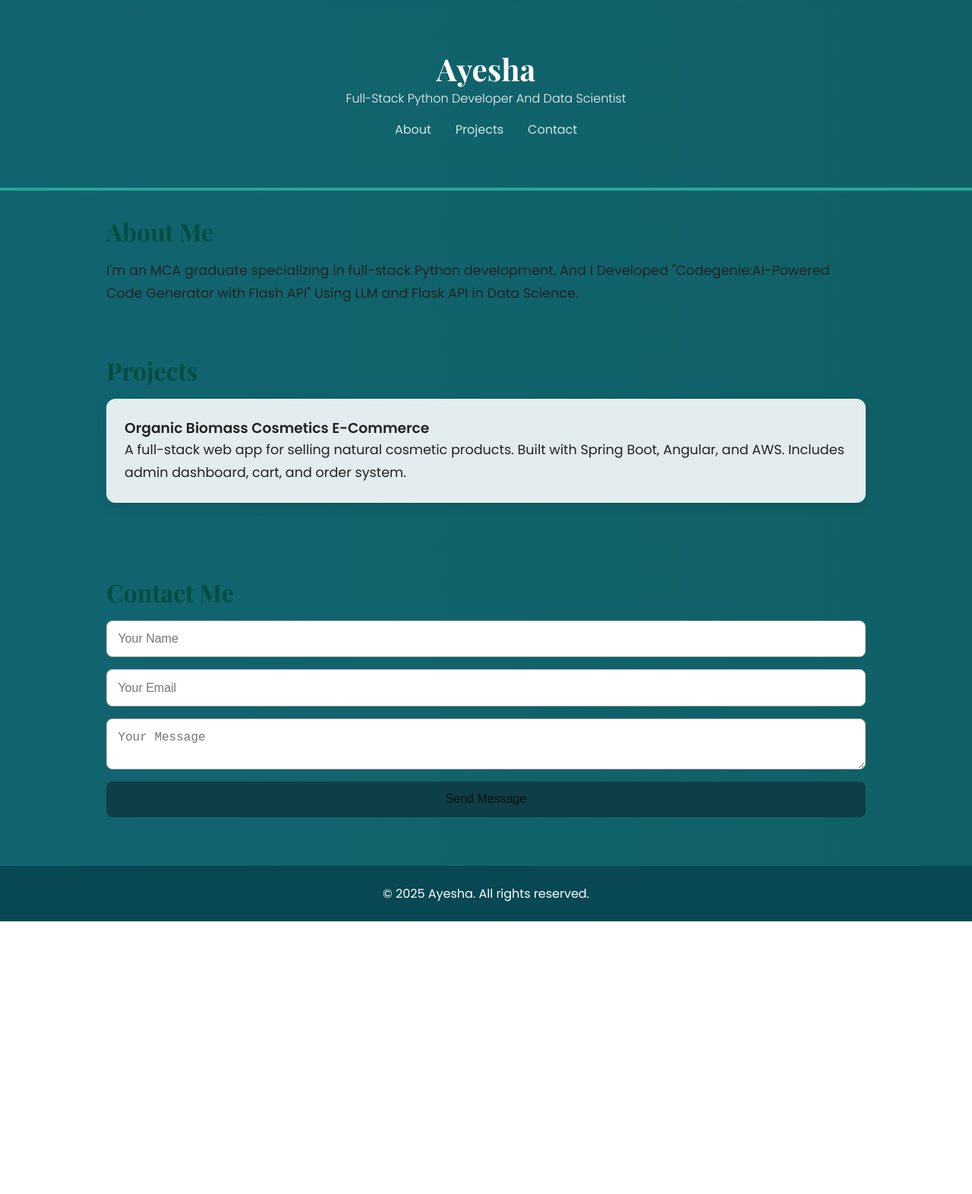
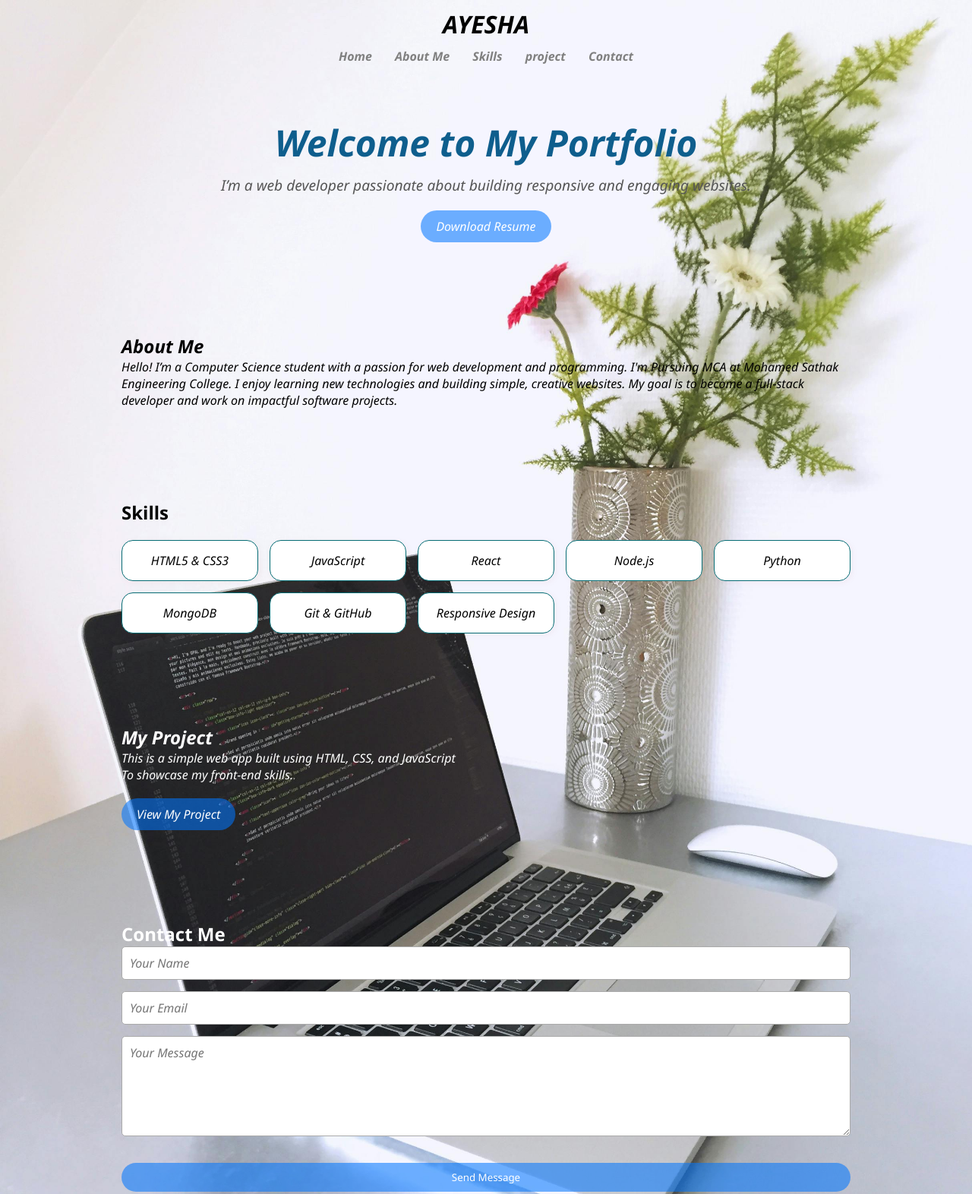
Before and after one commit to shafayesha/portfoliio, a plain HTML site: page index.html in a window 1280 px wide. Shown: the top 1572 px of the page at 76% size. Before the commit the page ends 1213 px from the top, so only its background shows below. Drawn offline with nearby package versions, Linux system fonts and the light colour scheme.

Commit message:
Add files via upload

```diff
--- a/index.html
+++ b/index.html
@@ -3,239 +3,193 @@
 <head>
   <meta charset="UTF-8" />
   <meta name="viewport" content="width=device-width, initial-scale=1.0"/>
-  <title>Ayesha| Portfolio</title>
-  <link href="https://fonts.googleapis.com/css2?family=Playfair+Display:wght@500;700&family=Poppins:wght@300;400;600&display=swap" rel="stylesheet">
+  <title>My Portfolio</title>
   <style>
-    /* Embedded CSS */
     * {
-      margin: 0;
-      padding: 0;
+      margin: 0; padding: 0;
       box-sizing: border-box;
+      font-family: 'Segoe UI', sans-serif;
     }
+    body {
 
-    body, html {
-      height: 100%;
-      font-family: 'Poppins', sans-serif;
-      background: linear-gradient(to right, #116570, #106066);
-      color: #222;
+      background: #f2f2f2;
+      color: black;
+      background: url('img2.jpg');
+      background-size: cover;
+
     }
+    header {
 
-    .background-overlay {
-      backdrop-filter: blur(6px);
+      padding: 10px 0;
+      font-style: italic;
+      text-align: center;
+
+
     }
+    nav {
+      display: flex;
+      justify-content: center;
+      gap: 30px;
+      margin-top: 10px;
+    }
+    nav a {
+      color:gray;
+      text-decoration: none;
+      font-weight: bold;
+    }
+    nav a:hover {
+      text-decoration: underline;
 
-    h1 {
-      font-family: 'Playfair Display', serif;
-      font-size: 2.5rem;
-      color: #fff;
     }
-
-    .subtitle {
-      font-weight: 300;
-      color: #f5f5f5;
-      margin-bottom: 10px;
-    }
-
-    .container {
-      width: 90%;
+    section {
+      padding: 60px 20px;
       max-width: 1000px;
       margin: auto;
-      padding: 2rem 0;
     }
+    .home {
+      text-align: center;
+      font-style: italic;
+    }
+    .home h1 {
+      font-size: 3em;
+      color: #0e5e8d;
+    }
+    .home p {
+      font-size: 1.2em;
+      color: #555;
+      margin-top: 10px;
 
-    header {
-      background: rgb(9, 85, 85) blue(0, 77, 64, 0.9);
-      padding: 2rem 0;
+    }
+    .btn {
+      background: #0077ff8f;
+      color: white;
+      padding: 10px 20px;
+      border: none;
+      border-radius: 25px;
+      margin-top: 20px;
+      cursor: pointer;
+      text-decoration: none;
+      display: inline-block;
+    }
+    .btn:hover {
+      background: #095b92be;
+
+    }
+    .skills ul {
+      list-style: none;
+      display: grid;
+      grid-template-columns: repeat(auto-fit, minmax(150px, 1fr));
+      gap: 15px;
+      margin-top: 20px;
+    }
+    .skills li {
+      background: #fff;
+      padding: 15px;
+      border: 1px solid #056c74;
+      font-style: italic;
+      border-radius: 15px;
       text-align: center;
-      border-bottom: 4px solid #26a69a;
+      box-shadow: 2px 2px 10px rgba(156, 49, 6, 0.05);
     }
-
-    nav ul {
-      list-style: none;
-      display: flex;
-      justify-content: center;
-      gap: 2rem;
-      margin-top: 1rem;
-    }
-
-    nav a {
-      text-decoration: none;
-      color: #cde8e5;
-      font-weight: 500;
-      transition: 0.3s ease;
-    }
-
-    nav a:hover {
-      color: #ffffff;
-    }
-
-    section h2 {
-      font-family: 'Playfair Display', serif;
-      font-size: 2rem;
-      margin-bottom: 1rem;
-      color: #004d40;
-    }
-
-    section p {
-      font-size: 1.1rem;
-      line-height: 1.7;
-    }
-
-    .project {
-      background: #ffffffe1;
-      padding: 1.5rem;
-      border-radius: 12px;
-      box-shadow: 0 4px 15px rgba(0,0,0,0.1);
-      margin-bottom: 2rem;
-    }
-
-    form {
+    .contact form {
       display: flex;
       flex-direction: column;
-      gap: 1rem;
+      gap: 15px;
+
     }
+    .contact input, .contact textarea {
+      padding: 10px;
+      border-radius: 5px;
+      border: 1px solid #aaa;
+      font-size: 1em;
+      font-style: italic;
+    }
+    footer {
+      background: #0e5e8d;
+      color: white;
+      text-align: center;
+      padding: 15px 0;
+      margin-top: 40px;
+    }
+    #about{
+        font-size: medium;
+        font-style: italic;
 
-    input, textarea {
-      padding: 0.9rem;
-      border: 1px solid #bbb;
-      border-radius: 8px;
-      font-size: 1rem;
     }
-
-    button {
-      background: #0e3f47;
-      color: rgb(4, 15, 13);
-      border: none;
-      padding: 0.9rem;
-      border-radius: 8px;
-      cursor: pointer;
-      font-size: 1rem;
-      transition: 0.3s ease;
+    #project{
+      color: white;
+      font-style: italic;
     }
-
-    button:hover {
-      background: #007179;
+    #contact{
+      color: white;
     }
-
-    #formMessage {
-      transition: opacity 0.5s ease;
-      font-weight: 500;
-    }
-
-    footer {
-      text-align: center;
-      padding: 1.5rem;
-      background: #074853;
-      color: #fff;
-      margin-top: 2rem;
-    }
-
-    @media (max-width: 600px) {
-      nav ul {
-        flex-direction: column;
-      }
-
-      h1 {
-        font-size: 2rem;
-      }
-
-      section h2 {
-        font-size: 1.6rem;
-      }
+    nav a:hover {
+    color: black;
     }
     </style>
 </head>
 <body>
-  <div class="background-overlay">
+
   <header>
-      <div class="container">
-        <h1>Ayesha</h1>
-        <p class="subtitle">Full-Stack Python Developer And Data Scientist</p>
+    <h1>AYESHA</h1>
     <nav>
-          <ul>
-            <li><a href="#about">About</a></li>
-            <li><a href="#projects">Projects</a></li>
-            <li><a href="#contact">Contact</a></li>
-          </ul>
+      <a href="#home">Home</a>
+      <a href="#about">About Me</a>
+      <a href="#skills">Skills</a>
+      <a href="#project">project</a>
+      <a href="#contact">Contact</a>
     </nav>
-      </div>
   </header>
 
-    <section id="about" class="container">
-      <h2>About Me</h2>
-      <p>
-        I'm an MCA graduate specializing in full-stack Python development. And I Developed "Codegenie:AI-Powered Code Generator with Flash API" Using LLM and Flask API in Data Science.
-      </p>
+  <section id="home" class="home">
+    <h1>Welcome to My Portfolio</h1>
+    <p>I’m a web developer passionate about building responsive and engaging websites.</p>
+    <a href="C:/Users/Admin/OneDrive/AyeshaCV-10.pdf" class="btn" download>Download Resume</a>
   </section>
 
-    <section id="projects" class="container">
-      <h2>Projects</h2>
-      <div class="project">
-        <h3>Organic Biomass Cosmetics E-Commerce</h3>
-        <p>
-          A full-stack web app for selling natural cosmetic products. Built with Spring Boot, Angular, and AWS. Includes admin dashboard, cart, and order system.
-        </p>
-      </div>
+  <section id="about">
+    <h2>About Me</h2>
+    <p>Hello! I’m a Computer Science student with a passion for web development and programming.
+        I'm Pursuing MCA at Mohamed Sathak Engineering College.
+        I enjoy learning new technologies and building simple, creative websites.
+        My goal is to become a full-stack developer and work on impactful software projects.</p>
   </section>
 
-    <section id="contact" class="container">
-      <h2>Contact Me</h2>
-      <form id="contactForm">
-        <input type="text" placeholder="Your Name" required />
-        <input type="email" placeholder="Your Email" required />
-        <textarea placeholder="Your Message" required></textarea>
-        <button type="submit">Send Message</button>
-      </form>
-      <p id="formMessage"></p>
+  <section id="skills" class="skills">
+    <h2>Skills</h2>
+    <ul>
+      <li>HTML5 & CSS3</li>
+      <li>JavaScript</li>
+      <li>React</li>
+      <li>Node.js</li>
+      <li>Python</li>
+      <li>MongoDB</li>
+      <li>Git & GitHub</li>
+      <li>Responsive Design</li>
+    </ul>
+  </section>
+  <section id="project" class="project">
+    <h1>My Project</h1>
+    <p>This is a simple web app built using HTML, CSS, and JavaScript</p>
+      <p>To showcase my front-end skills.
+    </p>
+    <a href="https://aishaa.neocities.org/event/event" class="btn" download>View My Project</a>
   </section>
 
+  <section id="contact" class="contact">
+    <h2>Contact Me</h2>
+    <form action="ayeshajahubarali03@gmail.com" method="post" enctype="text/plain">
+      <input type="text" name="Name" placeholder="Your Name" required />
+      <input type="email" name="Email" placeholder="Your Email" required />
+      <textarea name="Message" rows="5" placeholder="Your Message" required></textarea>
+      <button type="submit" class="btn">Send Message</button>
+    </form>
+  </section>
+
+
   <footer>
-      <p>&copy; 2025 Ayesha. All rights reserved.</p>
+    <p>&copy; 2025 Ayesha . All rights reserved.</p>
   </footer>
-  </div>
 
-  <script>
-    // Embedded JavaScript
-    const form = document.getElementById('contactForm');
-    const formMessage = document.getElementById('formMessage');
-    const button = form.querySelector('button');
-
-    form.addEventListener('submit', function (e) {
-      e.preventDefault();
-
-      const name = form.elements[0].value.trim();
-      const email = form.elements[1].value.trim();
-      const message = form.elements[2].value.trim();
-
-      if (!name || !email || !message) {
-        showMessage("Please fill in all fields.", "error");
-        return;
-      }
-
-      button.disabled = true;
-      button.innerHTML = "Sending...";
-
-      setTimeout(() => {
-        form.reset();
-        button.disabled = false;
-        button.innerHTML = "Send Message";
-        showMessage("Thank you for your message!", "success");
-      }, 1500);
-    });
-
-    function showMessage(text, type) {
-      formMessage.textContent = text;
-      formMessage.style.color = type === "success" ? "#2e7d32" : "#c62828";
-      formMessage.style.marginTop = "1rem";
-      formMessage.style.opacity = 0;
-
-      let opacity = 0;
-      const fade = setInterval(() => {
-        opacity += 0.05;
-        formMessage.style.opacity = opacity;
-        if (opacity >= 1) clearInterval(fade);
-      }, 30);
-    }
-  </script>
 </body>
 </html>
```
Also changed, not shown: img2.jpg (added). Lines whose indentation alone changed are shown as unchanged.
